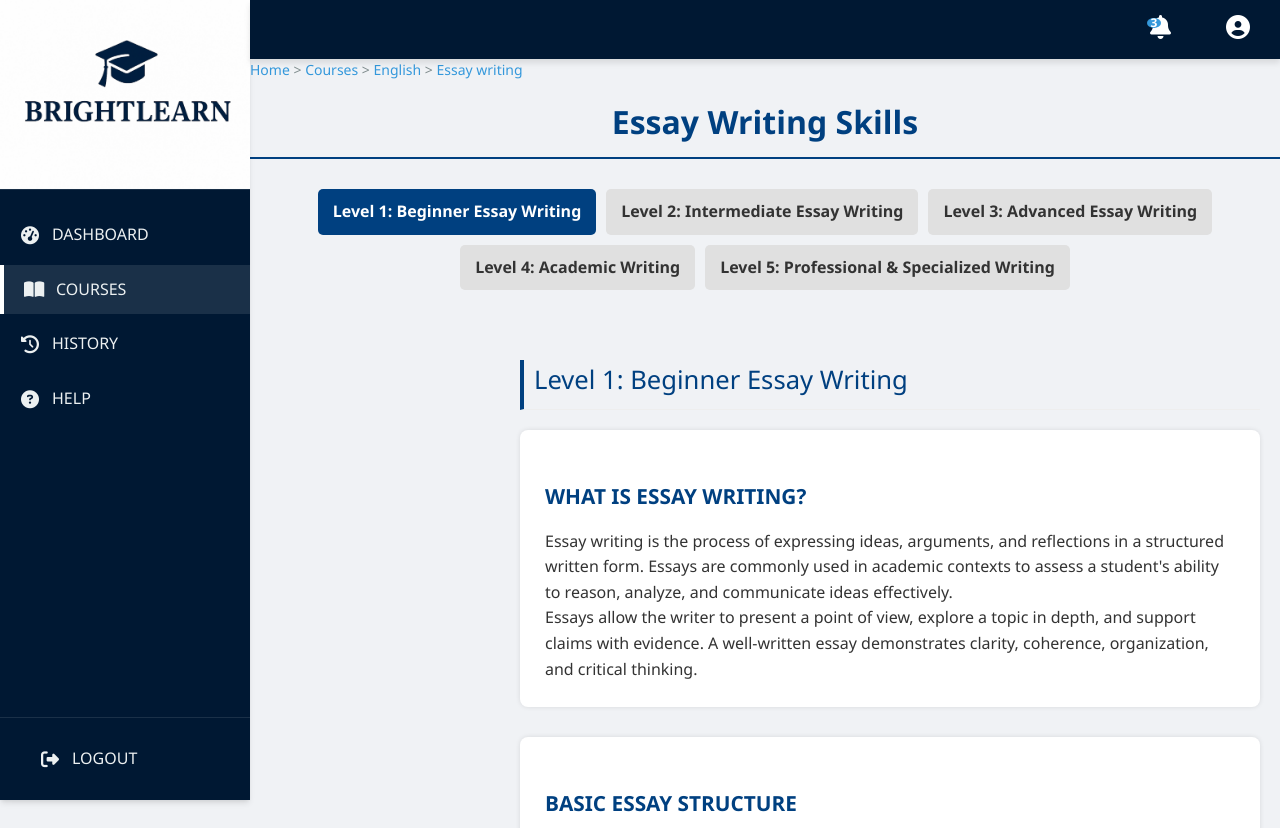
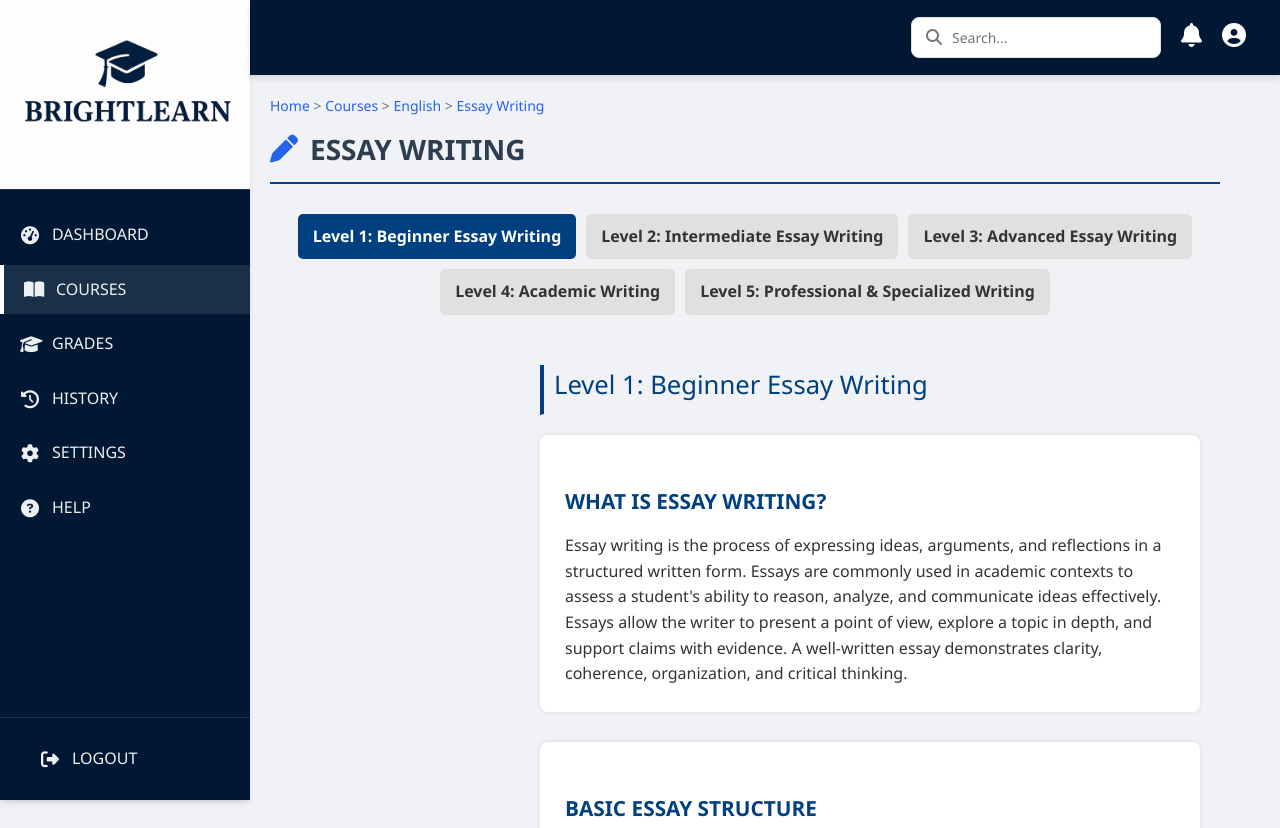
Before and after one commit to Rwema01/BRIGHTLEARN, a plain HTML site: page Fronted/essay-writing.html in a window 1280 px wide. Shown: the top 828 px of the page. Drawn offline with Linux system fonts and the light colour scheme.

Commit message:
Update essay-writing.html

```diff
--- a/Fronted/essay-writing.html
+++ b/Fronted/essay-writing.html
@@ -3,7 +3,7 @@
 <head>
     <meta charset="UTF-8">
     <meta name="viewport" content="width=device-width, initial-scale=1.0">
-    <title>BRIGHTLEARN - Shakespeare Quiz</title>
+    <title>Essay writing</title>
     <link rel="stylesheet" href="style.css">
     <link rel="stylesheet" href="https://cdnjs.cloudflare.com/ajax/libs/font-awesome/6.4.0/css/all.min.css">
 </head>
@@ -31,9 +31,21 @@
                     </a>
                 </li>
                 <li>
+                  <a href="grades.html">
+                      <i class="fas fa-graduation-cap"></i>
+                      <span>GRADES</span>
+                  </a>
+              </li>
+                <li>
                     <a href="history.html">
                         <i class="fas fa-history"></i>
                         <span>HISTORY</span>
+                    </a>
+                </li>
+                <li>
+                  <a href="settings.html">
+                      <i class="fas fa-cog"></i>
+                      <span>SETTINGS</span>
                   </a>
               </li>
                 <li>
@@ -54,44 +66,42 @@
 
         <!-- Main Content -->
         <main class="main-content">
+          <!-- Top Bar -->
           <header class="top-bar">
               <div class="top-icons">
-        <!-- Search -->
+                  <div class="search-container">
+                      <input type="text" placeholder="Search..." class="search-input">
+                      <i class="fas fa-search search-icon"></i>
+                  </div>
 
-
-        <!-- Notification Icon (links to notification.html) -->
-                 <div class="notification-dropdown">
-                    <a href="notifications.html">
+                  <!-- Simple Notification Link -->
+                  <a href="notifications.html" class="notification-link">
                       <i class="fas fa-bell notification-icon"></i>
                   </a>
-                    <span class="notification-badge">3</span>
-                 </div>
 
-        <!-- Profile Icon (links to profile.html) -->
-                 <div class="profile-dropdown">
-                    <a href="profile.html">
+                  <!-- Simple Profile Link -->
+                  <a href="profile.html" class="profile-link">
                       <i class="fas fa-user-circle profile-icon"></i>
                   </a>
               </div>
-                </div>
           </header>
-
-            <!-- Top Bar (Unchanged) -->
-
-
-</head>
 
 </head>
 <body>
+ <!-- Course Content with Updated Breadcrumbs Structure -->
+ <div class="dashboard-content">
+  <!-- Welcome Section with Breadcrumbs -->
+  <div class="welcome-section">
       <div class="breadcrumbs">
-    <a href="index.html">Home</a> > <a href="courses.html">Courses</a> > <a href="english.html">English</a> > <a href="essay-writing.html">Essay writing</a>
+          <a href="index.html">Home</a> > <a href="courses.html">Courses</a> > <a href="english.html">English</a> > <a href="essay-writing.html">Essay Writing</a>
       </div>
-
-  <h1>Essay Writing Skills</h1>
+      <h1><i class="fas fa-pen"></i> <span class="student-name">ESSAY WRITING</span></h1>
+  </div>
 
   <div class="level-tabs" id="levelTabs"></div>
 
   <div id="contentContainer"></div>
+</div>
 
   <script>
     // Essay content in JSON format for easy management and expansion
```
Lines whose indentation alone changed are shown as unchanged.
